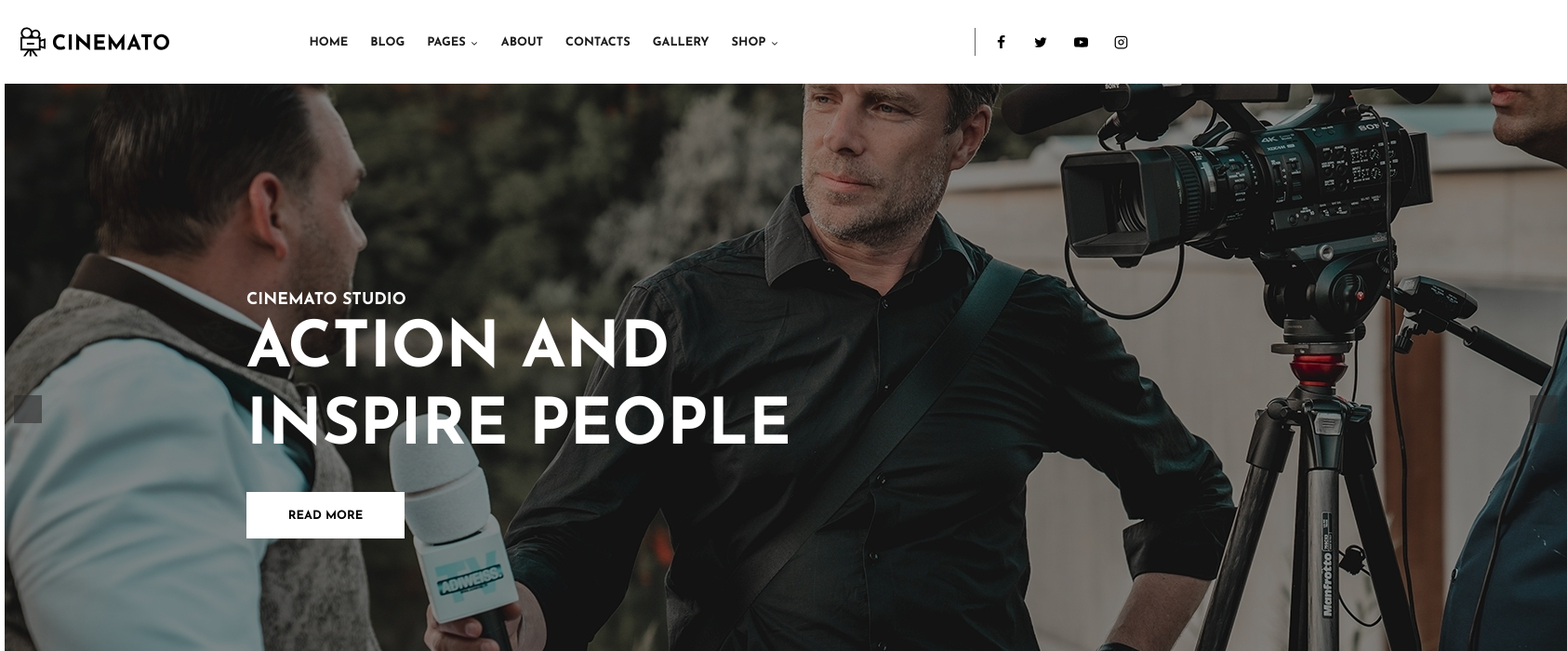
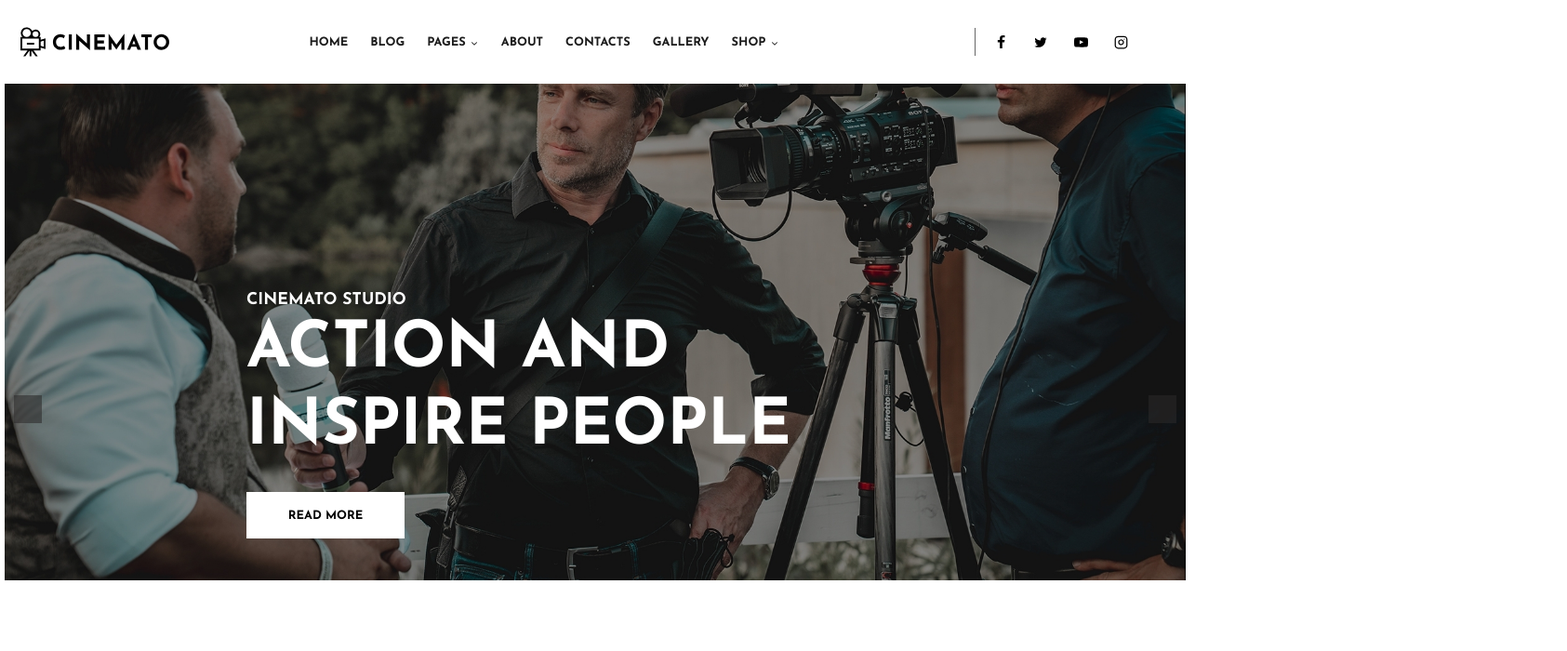
Before and after one commit to AndreaCollura/proj-html-vuejs, a Vue app: page / in a window 1280 px wide. Shown: the top 700 px of the page at 93% size, 1685 px wide, since content can reach past the window. Built offline with nearby package versions, Linux system fonts and the light colour scheme; a web font is replaced by a local one.

Commit message:
fixed carousel trasition + hover effe to footer

```diff
--- a/src/components/Carousel.vue
+++ b/src/components/Carousel.vue
@@ -2,7 +2,7 @@
     <div class="mycarousel">
 
         <div class="mycarousel-inner">
-            <CarouselItem v-for="(slide, index) in store.slides" :slide="slide" :key="`item-${index}`" :current-slide="currentSlide" :index="index"/>
+            <CarouselItem v-for="(slide, index) in store.slides" :slide="slide" :key="`item-${index}`" :current-slide="currentSlide" :index="index" :direction="direction"/>
             <CarouselControls @prev="prev" @next="next"/>
         </div>
     </div>
@@ -22,7 +22,8 @@
     data(){
             return{
                 store,
-                currentSlide: 1
+                currentSlide: 1,
+                direction: "right"
             }
         },
         methods:{
@@ -32,12 +33,14 @@
             prev(){
                 const index = this.currentSlide > 0 ? this.currentSlide - 1 : store.slides.length - 1;
                 this.setCurrentSlide(index);
+                this.direction = "left";
 
             },
 
             next(){
                 const index = this.currentSlide < store.slides.length - 1 ? this.currentSlide + 1 : 0;
                 this.setCurrentSlide(index);
+                this.direction = "right";
 
             }
 
@@ -57,7 +60,7 @@
 
     .mycarousel-inner{
             position: relative;
-            width: 1680px;
+            width: 100%;
             height: 700px;
             overflow: hidden;
 
--- a/src/components/CarouselItem.vue
+++ b/src/components/CarouselItem.vue
@@ -1,24 +1,61 @@
 <template>
-    <div class="mycarousel-item" v-show="currentSlide === index" >
-        <img :src="slide" />
-    </div>
+    <transition :name="transiEffect">
+        <div class="mycarousel-item" v-show="currentSlide === index" >
+            <img :src="slide" />
+        </div>
+    </transition>
+
 </template>
 
 <script>
 export default {
     name: 'CarouselItem',
-    props: ["slide" , "currentSlide", "index"]
+    props: ["slide" , "currentSlide", "index", "direction"],
+    computed: {
+        transiEffect(){
+            return this.direction === "right" ? "slide-out" : "slide-in";
+        }
+    }
 
 }
 </script>
 
 <style lang="scss" scoped>
+
+
 .mycarousel-item{
+    width: 100%;
     position: absolute;
     top: 0;
     left: 0;
     right: 0;
     bottom: 0;
+    img{
+        width: 100%;
+    }
+}
+
+.slide-in-enter-active,
+.slide-in-leave-active,
+.slide-out-enter-active,
+.slide-out-leave-active {
+    transition: all 1s ease-in-out;
+}
+
+.slide-in-enter-from{
+    transform: translateX(-100%);
+}
+
+.slide-in-leave-to{
+    transform: translateX(100%);
+}
+
+.slide-out-enter-from{
+    transform: translateX(100%);
+}
+
+.slide-out-leave-to{
+    transform: translateX(-100%);
 }
 
 </style>
--- a/src/components/FooterComp.vue
+++ b/src/components/FooterComp.vue
@@ -135,7 +135,12 @@
             a {
                 text-decoration: none;
                 color: $footer-gray;
+
+                &:hover{
+                    color: $white-bg;
+                }
             }
+
 
             h5 {
                 font-size: 1rem;
--- a/src/components/MainComp.vue
+++ b/src/components/MainComp.vue
@@ -1,8 +1,8 @@
 <template>
     <main>
         <!-- HERO -->
-        <section class="pb-5 ">
-            <div class="hero d-flex justify-content-start ">
+        <section class="pb-5 w-100 ">
+            <div class="hero">
                 <Carousel />
                 <div class="txt-box">
                     <p class="m-0">cinemato studio</p>
@@ -246,6 +246,7 @@
     height: 700px;
     width: 100%;
     position: relative;
+
 
     .txt-box {
         color: $white-bg;
```
